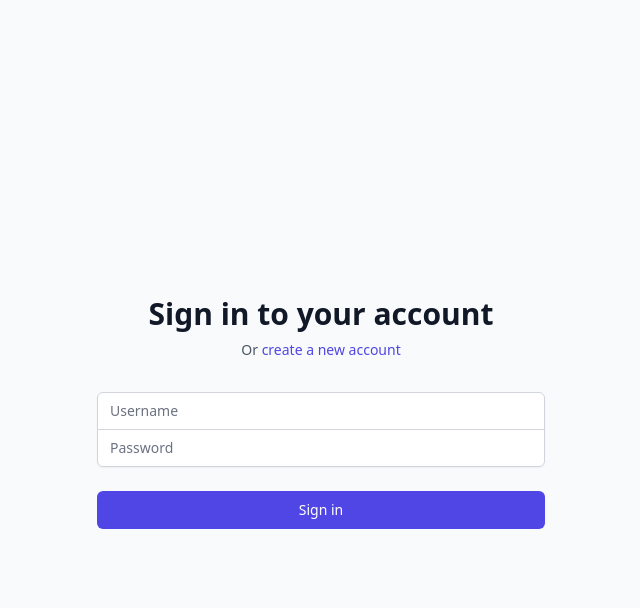
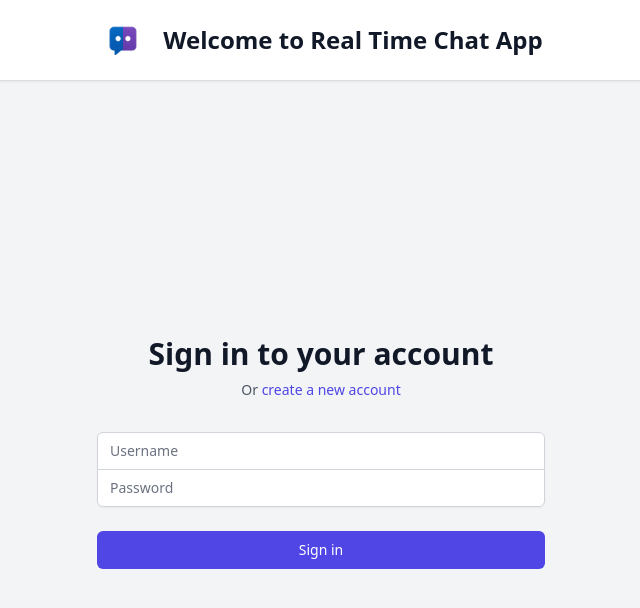
Before and after one commit to akash720/real-time-chat-app, a React (Create React App) app in the folder frontend/: page /login in a window 1280 px wide. Shown: the top 608 px of the page, without its empty margins (319-959 px from the left). Built offline with nearby package versions, Linux system fonts and the light colour scheme.

Commit message:
UI changes for improved header and icon

```diff
--- a/frontend/src/App.tsx
+++ b/frontend/src/App.tsx
@@ -1,5 +1,5 @@
 import React from 'react';
-import { BrowserRouter as Router, Routes, Route, Navigate } from 'react-router-dom';
+import { BrowserRouter as Router, Routes, Route, Navigate, Link } from 'react-router-dom';
 import Login from './components/Login';
 import Register from './components/Register';
 import ChatRoom from './components/ChatRoom';
--- a/frontend/src/components/ChatRoom.tsx
+++ b/frontend/src/components/ChatRoom.tsx
@@ -1,5 +1,5 @@
 import React, { useState, useEffect, useRef } from 'react';
-import { useParams, useNavigate } from 'react-router-dom';
+import { useParams, useNavigate, Link } from 'react-router-dom';
 import axios from 'axios';
 import { useAuth } from '../contexts/AuthContext';
 
@@ -122,30 +122,33 @@ const ChatRoom: React.FC = () => {
 
   return (
     <div className="min-h-screen bg-gray-100 flex flex-col">
-      <div className="bg-white shadow">
-        <div className="max-w-7xl mx-auto py-4 px-4 sm:px-6 lg:px-8 relative">
-          <div className="flex justify-between items-center">
+      <header className="bg-white shadow">
+        <div className="max-w-7xl mx-auto py-4 px-4 sm:px-6 lg:px-8 flex justify-between items-center relative">
+          <div className="flex items-center space-x-4">
+            <Link to="/">
+              <img src="/logo1.png" alt="App Logo" className="h-12 w-auto" />
+            </Link>
             <button
               onClick={() => navigate('/')}
               className="px-4 py-2 border border-transparent text-sm font-medium rounded-md text-white bg-indigo-600 hover:bg-indigo-700"
             >
               Back to Rooms
             </button>
-            <div className="flex items-center space-x-4">
-              <span className="text-gray-700">Welcome, {user?.username}!</span>
-              <button
-                onClick={handleLogout}
-                className="px-4 py-2 border border-transparent text-sm font-medium rounded-md text-white bg-red-600 hover:bg-red-700"
-              >
-                Logout
-              </button>
-            </div>
           </div>
           <h1 className="text-2xl font-bold text-gray-900 absolute left-1/2 -translate-x-1/2 top-1/2 -translate-y-1/2">
             {room?.name}
           </h1>
+          <div className="flex items-center space-x-4">
+            <span className="text-gray-700">Welcome, {user?.username}!</span>
+            <button
+              onClick={handleLogout}
+              className="px-4 py-2 border border-transparent text-sm font-medium rounded-md text-white bg-red-600 hover:bg-red-700"
+            >
+              Logout
+            </button>
+          </div>
         </div>
-      </div>
+      </header>
 
       <div className="flex-1 max-w-7xl mx-auto w-full px-4 sm:px-6 lg:px-8 py-6">
         <div className="bg-white shadow sm:rounded-lg flex flex-col h-[calc(100vh-200px)]">
--- a/frontend/src/components/Login.tsx
+++ b/frontend/src/components/Login.tsx
@@ -20,7 +20,14 @@ const Login: React.FC = () => {
   };
 
   return (
-    <div className="min-h-screen flex items-center justify-center bg-gray-50 py-12 px-4 sm:px-6 lg:px-8">
+    <div className="min-h-screen bg-gray-100 flex flex-col">
+      <header className="bg-white shadow py-4 px-4 sm:px-6 lg:px-8 flex items-center justify-center space-x-4">
+        <Link to="/">
+          <img src="/logo1.png" alt="App Logo" className="h-12 w-auto" />
+        </Link>
+        <h1 className="text-2xl font-extrabold text-gray-900">Welcome to Real Time Chat App</h1>
+      </header>
+      <div className="flex-1 flex items-center justify-center py-12 px-4 sm:px-6 lg:px-8">
         <div className="max-w-md w-full space-y-8">
           <div>
             <h2 className="mt-6 text-center text-3xl font-extrabold text-gray-900">
@@ -83,6 +90,7 @@ const Login: React.FC = () => {
           </form>
         </div>
       </div>
+    </div>
   );
 };
 
--- a/frontend/src/components/Register.tsx
+++ b/frontend/src/components/Register.tsx
@@ -21,7 +21,14 @@ const Register: React.FC = () => {
   };
 
   return (
-    <div className="min-h-screen flex items-center justify-center bg-gray-50 py-12 px-4 sm:px-6 lg:px-8">
+    <div className="min-h-screen bg-gray-100 flex flex-col">
+      <header className="bg-white shadow py-4 px-4 sm:px-6 lg:px-8 flex items-center justify-center space-x-4">
+        <Link to="/">
+          <img src="/logo1.png" alt="App Logo" className="h-12 w-auto" />
+        </Link>
+        <h1 className="text-2xl font-extrabold text-gray-900">Welcome to Real Time Chat App</h1>
+      </header>
+      <div className="flex-1 flex items-center justify-center py-12 px-4 sm:px-6 lg:px-8">
         <div className="max-w-md w-full space-y-8">
           <div>
             <h2 className="mt-6 text-center text-3xl font-extrabold text-gray-900">
@@ -99,6 +106,7 @@ const Register: React.FC = () => {
           </form>
         </div>
       </div>
+    </div>
   );
 };
 
--- a/frontend/src/components/RoomList.tsx
+++ b/frontend/src/components/RoomList.tsx
@@ -82,10 +82,15 @@ const RoomList: React.FC = () => {
   );
 
   return (
-    <div className="min-h-screen bg-gray-100">
-      <div className="max-w-7xl mx-auto py-6 sm:px-6 lg:px-8">
-        <div className="flex justify-between items-center mb-6">
+    <div className="min-h-screen bg-gray-100 flex flex-col">
+      <header className="bg-white shadow">
+        <div className="max-w-7xl mx-auto py-4 px-4 sm:px-6 lg:px-8 flex justify-between items-center">
+          <div className="flex items-center space-x-4">
+            <Link to="/">
+              <img src="/logo1.png" alt="App Logo" className="h-12 w-auto" />
+            </Link>
             <h1 className="text-3xl font-bold text-gray-900">Chat Rooms</h1>
+          </div>
           <div className="flex items-center space-x-4">
             <span className="text-gray-700">Welcome, {user?.username}!</span>
             <button
@@ -96,8 +101,10 @@ const RoomList: React.FC = () => {
             </button>
           </div>
         </div>
-
-        <div className="bg-white shadow overflow-hidden sm:rounded-lg p-6 mb-6">
+      </header>
+      <div className="flex-1">
+        <div className="max-w-7xl mx-auto py-6 px-4 sm:px-6 lg:px-8">
+          <div className="bg-white shadow overflow-hidden sm:rounded-lg p-6 mb-6 w-full">
             <div className="flex items-center space-x-4">
               <input
                 type="text"
@@ -115,7 +122,7 @@ const RoomList: React.FC = () => {
             </div>
           </div>
 
-        <div className="bg-white shadow overflow-hidden sm:rounded-lg">
+          <div className="bg-white shadow overflow-hidden sm:rounded-lg w-full">
             <ul className="divide-y divide-gray-200">
               {filteredRooms.length > 0 ? (
                 filteredRooms.map((room) => (
@@ -153,6 +160,7 @@ const RoomList: React.FC = () => {
                 <p className="p-4 text-gray-500">No rooms found.</p>
               )}
             </ul>
+          </div>
         </div>
       </div>
 
```
Lines whose indentation alone changed are shown as unchanged.
